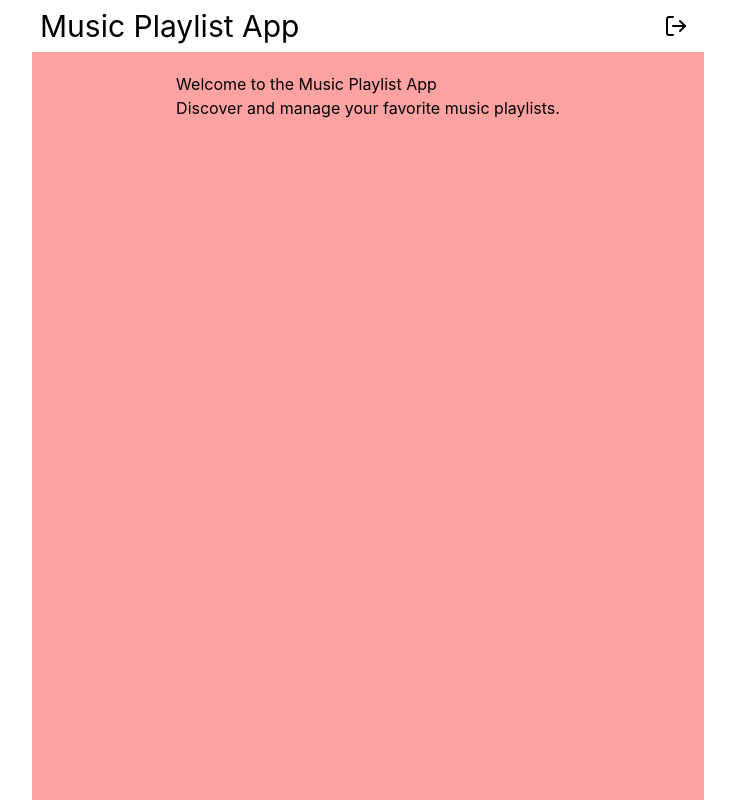
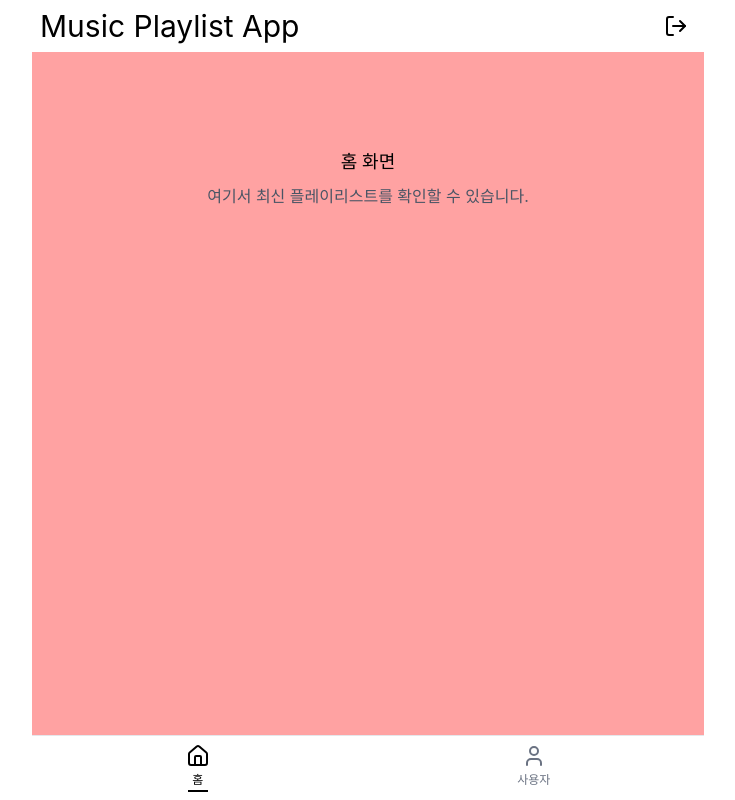
Before and after one commit to crado00/playlist_app, a React (Vite) app in the folder music-playlist-frontend/: page / in a window 1280 px wide. Shown: the whole page, without its empty margins (272-1007 px from the left). Built offline with nearby package versions, Linux system fonts and the light colour scheme; no server answers; sample sign-in values are in the browser's storage.

Commit message:
홈 ui 구성

```diff
--- a/music-playlist-frontend/package.json
+++ b/music-playlist-frontend/package.json
@@ -13,6 +13,7 @@
     "@radix-ui/react-tabs": "^1.1.13",
     "@tailwindcss/vite": "^4.1.14",
     "axios": "^1.12.2",
+    "lucide-react": "^0.546.0",
     "react": "^19.1.1",
     "react-dom": "^19.1.1",
     "react-icons": "^5.5.0",
--- a/music-playlist-frontend/src/App.jsx
+++ b/music-playlist-frontend/src/App.jsx
@@ -1,6 +1,6 @@
 import React, { useEffect } from "react";
 import { BrowserRouter, Navigate, Route, Routes } from "react-router-dom";
-import Home from "./pages/home";
+import HomeP from "./pages/home";
 import Signup from "./pages/signup";
 import Login from "./pages/login";
 import Profile from "./pages/profile";
@@ -19,7 +19,7 @@ const App = () => {
         {/* 로그인 관련 */}
         <Route
           path="/"
-          element={isAuthenticated ? <Home /> : <Navigate to="/login" />}
+          element={isAuthenticated ? <HomeP /> : <Navigate to="/login" />}
         />
         <Route
           path="/login"
--- a/music-playlist-frontend/src/pages/home.jsx
+++ b/music-playlist-frontend/src/pages/home.jsx
@@ -1,18 +1,13 @@
 import { FiLogOut } from "react-icons/fi";
 import * as Tabs from "@radix-ui/react-tabs";
-const Home = () => {
+import { Home, User } from "lucide-react";
+
+const HomeP = () => {
   return (
     <div className="bg-red-300 min-h-screen max-w-2xl mx-auto flex flex-col items-center">
         <header className="top-0 w-full z-40 bg-white flex justify-between items-center">
             <h1 className="text-3xl text-black p-2">Music Playlist App</h1>
             <div className="flex justify-end pr-4">
-                <Tabs.Root>
-                  <Tabs.List>
-                    <Tabs.TabsTrigger>
-
-                    </Tabs.TabsTrigger>
-                  </Tabs.List>
-                </Tabs.Root>
                 <button
                     className="text-black hover:text-red-500 transition-colors"
                     title="Logout"
@@ -22,14 +17,52 @@ const Home = () => {
                 </button>
             </div>
         </header>
-        <div className="pt-5">
-          <h1>Welcome to the Music Playlist App</h1>
-          <p>Discover and manage your favorite music playlists.</p>
-        </div>
-        <div className="fixed bottom-0 w-full z-40 bg-white flex">
-        </div>
+      {/* 본문 */}
+      <div className="flex-1 w-full max-w-2xl pt-20 pb-16">
+        <Tabs.Root defaultValue="home" className="w-full">
+          {/* 탭 콘텐츠 */}
+          <Tabs.Content value="home" className="p-4 text-center">
+            <h2 className="text-lg font-medium mb-2">홈 화면</h2>
+            <p className="text-gray-600">여기서 최신 플레이리스트를 확인할 수 있습니다.</p>
+          </Tabs.Content>
+
+          <Tabs.Content value="user" className="p-4 text-center">
+            <h2 className="text-lg font-medium mb-2">사용자 화면</h2>
+            <p className="text-gray-600">내 정보와 내가 만든 플레이리스트를 관리하세요.</p>
+          </Tabs.Content>
+
+          {/* 하단 탭바 */}
+          <div className="fixed bottom-0 left-1/2 -translate-x-1/2 w-full max-w-2xl z-40 bg-white border-t border-gray-200">
+            <Tabs.List className="flex justify-around py-2">
+              <Tabs.Trigger
+                value="home"
+                  className="flex flex-col items-center gap-1 text-gray-500 hover:text-black
+                  data-[state=active]:text-black relative pb-1
+                    after:content-[''] after:absolute after:bottom-0 after:h-[2px] after:w-5 after:bg-black
+                    after:scale-x-0 data-[state=active]:after:scale-x-100
+                    after:transition-transform after:origin-center"
+                >
+                <Home size={24} />
+                <span className="text-xs">홈</span>
+              </Tabs.Trigger>
+
+              <Tabs.Trigger
+                value="user"
+                className="flex flex-col items-center gap-1 text-gray-500 hover:text-black
+                  data-[state=active]:text-black relative pb-1
+                  after:content-[''] after:absolute after:bottom-0 after:h-[2px] after:w-5 after:bg-black
+                  after:scale-x-0 data-[state=active]:after:scale-x-100
+                  after:transition-transform after:origin-center"
+              >
+                <User size={24} />
+                <span className="text-xs">사용자</span>
+              </Tabs.Trigger>
+            </Tabs.List>
+          </div>
+        </Tabs.Root>
+      </div>
     </div>
   );
 };
 
-export default Home;
+export default HomeP;
```
Also changed, not shown: 1 other file (tests, documents, lock files or other folders).
